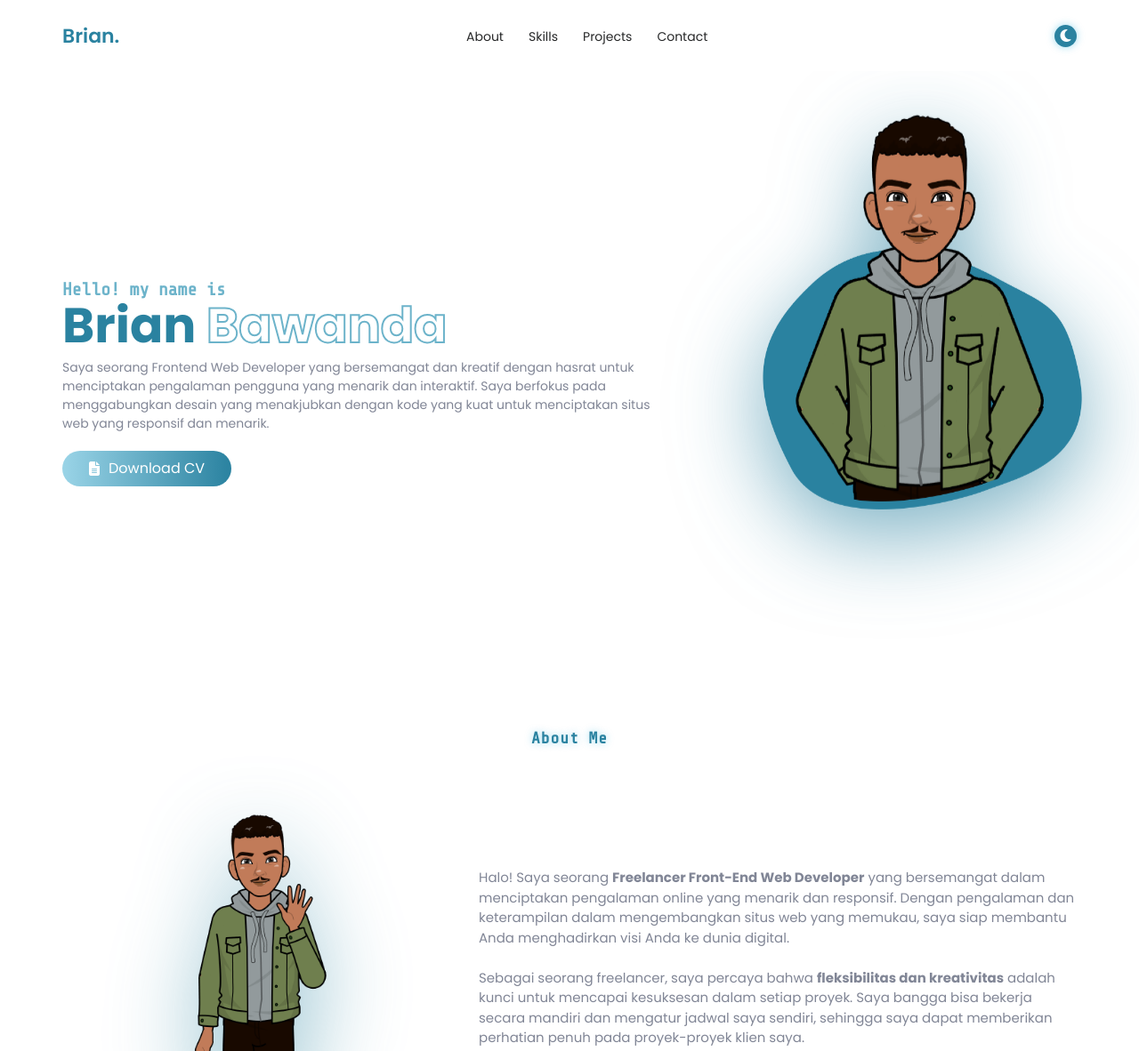
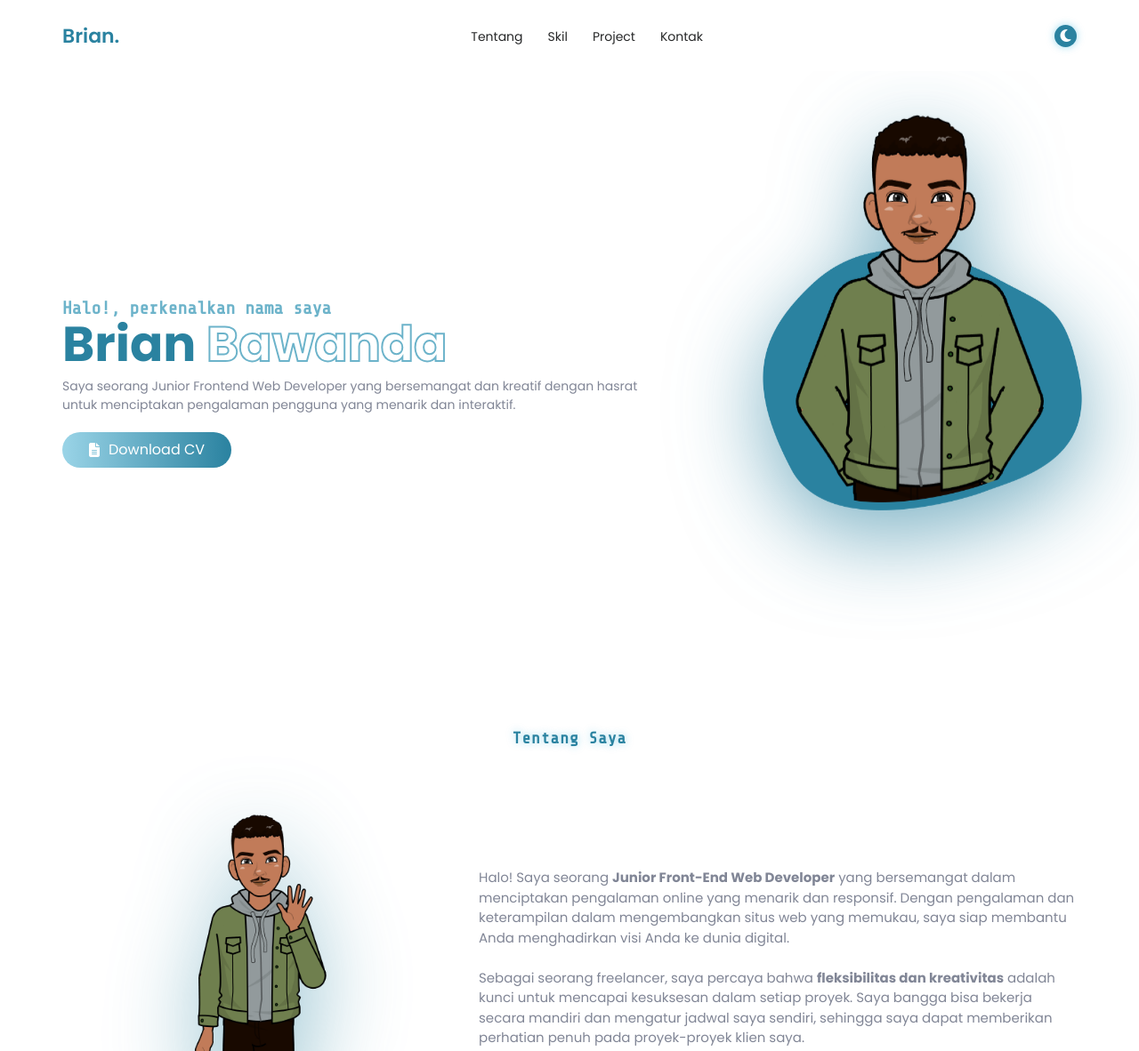
Before and after one commit to brianbwnd06/brianbwnd06.github.io, a plain HTML site: page index.html in a window 1280 px wide. Shown: the top 1182 px of the page at 89% size. Drawn offline with nearby package versions, Linux system fonts and the light colour scheme; some packages are replaced by stand-ins of ours; a script that the page names is missing; a web font is replaced by a local one.

Commit message:
update isi konten

```diff
--- a/index.html
+++ b/index.html
@@ -28,10 +28,10 @@
     <nav>
         <a href="" class="logo">Brian.</a>
         <ul class="nav-menu">
-            <li class="nav-list-menu"><a href="#about">About</a></li>
-            <li class="nav-list-menu"><a href="#skil">Skills</a></li>
-            <li class="nav-list-menu"><a href="#project">Projects</a></li>
-            <li class="nav-list-menu"><a href="#contact">Contact</a></li>
+            <li class="nav-list-menu"><a href="#about">Tentang</a></li>
+            <li class="nav-list-menu"><a href="#skil">Skil</a></li>
+            <li class="nav-list-menu"><a href="#project">Project</a></li>
+            <li class="nav-list-menu"><a href="#contact">Kontak</a></li>
         </ul>
         <div class="mode"><i class="fa-solid fa-moon modeIcon"></i></div>
         <div class="ham-menu">
@@ -44,13 +44,11 @@
     <div class="container">
         <section class="section hero" data-ind="1">
             <div class="left">
-                <p class="hello on-scroll">Hello! my name is</p>
+                <p class="hello on-scroll">Halo!, perkenalkan nama saya</p>
                 <h1 class="name on-scroll">Brian <span>Bawanda</span></h1>
                 <p class="desk on-scroll">
-                    Saya seorang Frontend Web Developer yang bersemangat dan kreatif dengan hasrat
-                    untuk menciptakan pengalaman pengguna yang menarik dan interaktif. Saya berfokus pada menggabungkan
-                    desain yang menakjubkan dengan kode yang kuat untuk menciptakan situs web yang responsif dan
-                    menarik.
+                    Saya seorang Junior Frontend Web Developer yang bersemangat dan kreatif dengan hasrat
+                    untuk menciptakan pengalaman pengguna yang menarik dan interaktif.
                 </p>
                 <a href="" download="" class="on-scroll"><i class="fa-solid fa-file-lines"></i> Download CV</a>
             </div>
@@ -61,14 +59,14 @@
             </div>
         </section>
         <section class="section" data-ind="2" id="about">
-            <h4 class="section-title on-scroll">About Me</h4>
+            <h4 class="section-title on-scroll">Tentang Saya</h4>
             <div class="about-content">
                 <div class="left on-scroll">
                     <img src="img/about.png" width="200" alt="">
                 </div>
                 <div class="right ">
                     <p class="on-scroll">
-                        Halo! Saya seorang <b>Freelancer Front-End Web Developer</b> yang bersemangat dalam menciptakan
+                        Halo! Saya seorang <b>Junior Front-End Web Developer</b> yang bersemangat dalam menciptakan
                         pengalaman online yang menarik dan responsif. Dengan pengalaman dan keterampilan dalam
                         mengembangkan situs web yang memukau, saya siap membantu Anda menghadirkan visi Anda ke dunia
                         digital.
@@ -106,7 +104,7 @@
             </div>
         </section>
         <section class="section" data-ind="3" id="skil">
-            <h4 class="section-title on-scroll">Skills</h4>
+            <h4 class="section-title on-scroll">Keterampilan Saya</h4>
             <div class="skil-content">
                 <div class="left">
                     <p class="text on-scroll">
@@ -188,7 +186,7 @@
             </div>
         </section>
         <section class="section" data-ind="4" id="project">
-            <h4 class="section-title project-title on-scroll">Projects</h4>
+            <h4 class="section-title project-title on-scroll">Project</h4>
             <div class="project-content">
                 <div class="box-project">
                     <div class="thumb on-scroll">
@@ -326,7 +324,7 @@
             </div>
         </section>
         <section class="section" data-ind="4" id="contact">
-            <h4 class="section-title project-title on-scroll">Contact</h4>
+            <h4 class="section-title project-title on-scroll">Kontak</h4>
             <div class="contact-content">
                 <div class="left">
                     <div class="card on-scroll">
```
